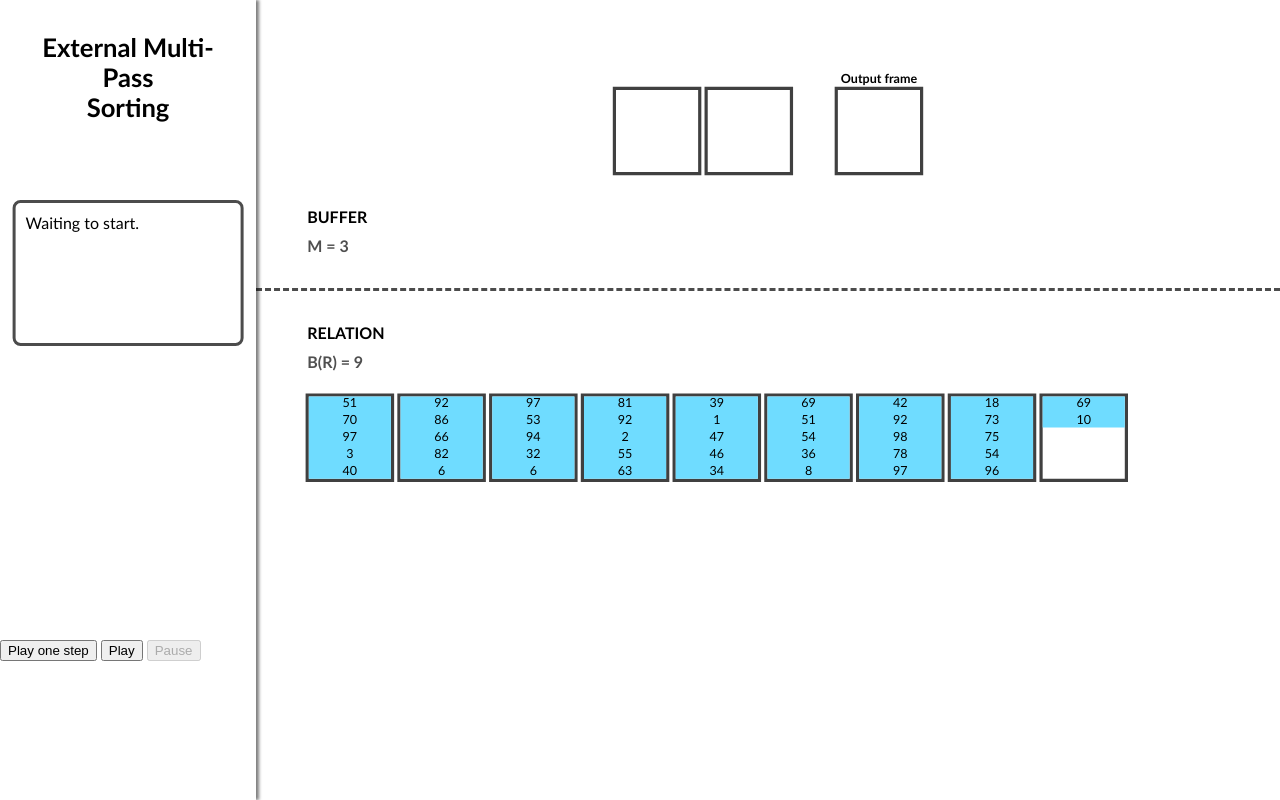
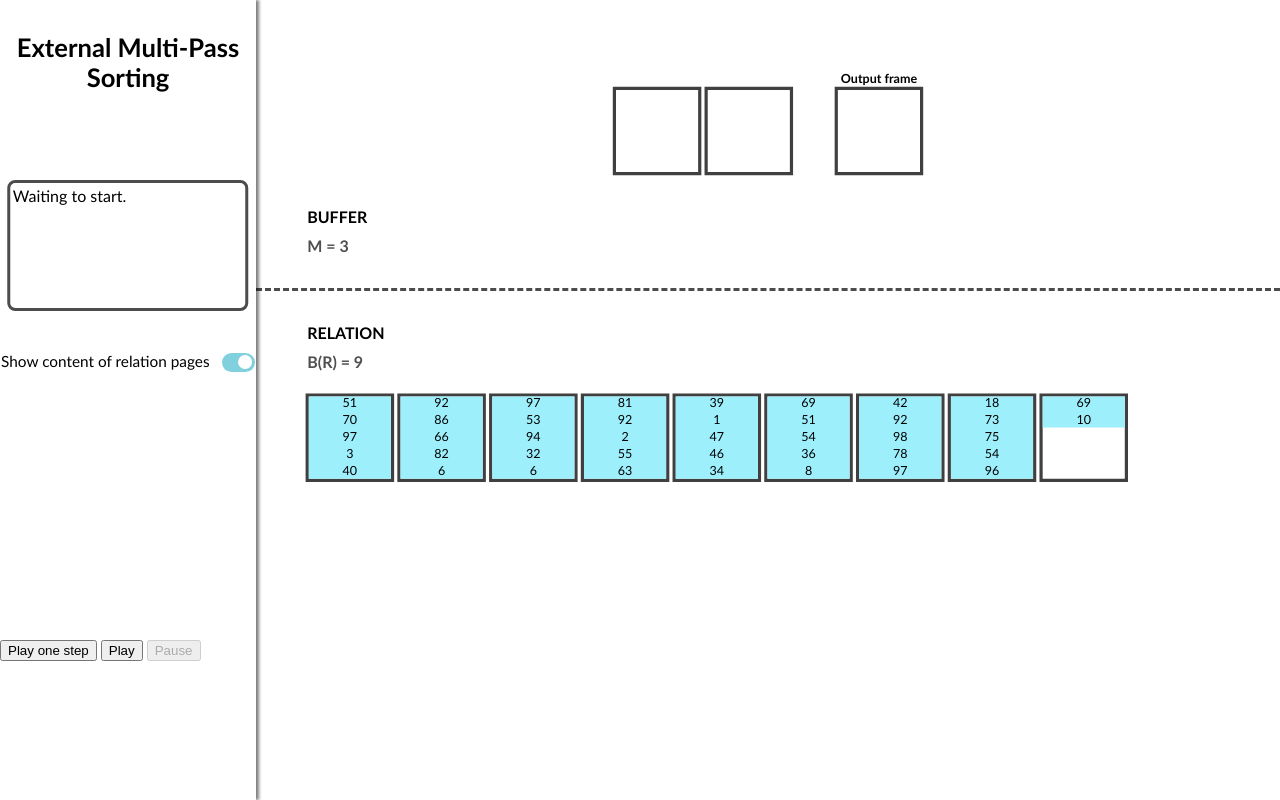
Before and after one commit to annacarini/DM-Project, a plain HTML site: page index.html in a window 1280 px wide. Both pictures are taken after a click on the button "Start". Drawn offline with Linux system fonts and the light colour scheme.

Commit message:
switch per disattivare numeri della relazione

```diff
--- a/application.js
+++ b/application.js
@@ -23,9 +23,6 @@ const States = {
 
 var applicationState = States.Start;    // Tiene lo stato attuale dell'applicazione
 
-var textBox = null;     // Casella a sx in cui appaiono messaggi
-
-
 // PER GESTIRE L'ANIMAZIONE
 var playOneStepButton = null;
 var playButton = null;
@@ -40,6 +37,9 @@ var playing = false;    // per evitare di chiamare di nuovo play() fino a che la
 // PARAMETRI PER GRAFICA
 
 var two;
+
+var textBox = null;     // Casella a sx in cui appaiono messaggi
+var showingRelationContent = true;
 
 // Misure dello schermo
 var windowW = window.innerWidth;
@@ -115,6 +115,7 @@ function onBodyLoad() {
 
     // Resetta gli slider
     document.menu_form.reset();
+    document.getElementById("show_relation_content").checked = true;
 
     // Handler slider
     document.getElementById("buffer_size").onchange = function(event) {
@@ -176,6 +177,16 @@ function startSimulation() {
             default: break;
         }
     }
+
+    // Aggiungi handler allo slider che mostra/nasconde i numeri della relazione
+    document.getElementById("show_relation_content").onchange = function() {
+        showingRelationContent = !showingRelationContent;
+        if (relation == null) return;
+        else {
+            relation.showContent(showingRelationContent);
+        }
+    };
+
 
 
     var leftColumn = new Section(document.getElementById("column_sx"));
--- a/index.html
+++ b/index.html
@@ -9,6 +9,8 @@
         <script type="text/javascript" src="relation.js"></script>
         <script type="text/javascript" src="frame.js"></script>
         <script type="text/javascript" src="tree.js"></script>
+
+        <link rel="stylesheet" href="style.css">
     </head>
     <body onload="onBodyLoad()">
         <div id="menu">
@@ -20,22 +22,33 @@
                 <input type="button" id="start_simulation" value="Start" onclick="startSimulation();"/>
             </form>
         </div>
-        <div id="simulation" hidden>
+        <div id="simulation" style="width:100%; height:100%;" hidden>
             <!-- COLONNA A SX-->
             <div id="column_sx" style="width:20%; height:100%; /*background-color: rgb(188, 223, 174);*/ position:fixed;
             box-shadow: 3px 0px 3px rgba(0, 0, 0, 0.5);">
                 <!-- TITOLO -->
-                <div style="position:fixed; top:4vh; width:16%; left:10%; transform:translate(-50%);
+                <div style="position:relative; top:4vh; width:90%; left:50%; transform:translate(-50%);
                 text-align:center; font-family:Calibri; font-size:2vw; font-weight:bold;">
                     External Multi-Pass<br/>
                     Sorting
                 </div>
                 <!-- CASELLA TESTO per spiegare cosa stiamo facendo -->
-                <div style="position:fixed; top:25vh; width:16%; height:fit-content; min-height:15%; left:10%; transform:translate(-50%);
-                border: 3px solid rgba(0, 0, 0, 0.7); border-radius:8px; padding:10px;">
+                <div style="position:relative; top:15vh; width:90%; height:fit-content; min-height:15%; left:50%; transform:translate(-50%);
+                border: 3px solid rgba(0, 0, 0, 0.7); border-radius:8px; padding:1%;">
                     <span id="text_box" style="font-family:Calibri; font-size:1.25vw;">
                         Waiting to start.
                     </span>
+                </div>
+                <!-- SWITCH per attivare e disattivare i numeri nella relazione -->
+                <div title="" style="position:relative; top:20vh; width:100%; left:50%; transform:translate(-50%); text-align:center;">
+                    <span style="display:inline-block; padding-right:8px; font-family:Calibri; font-size:1.2vw; transform:translateY(4%);">
+                        Show content of relation pages
+                    </span>
+                    <label class="switch" style="vertical-align: middle;">
+                        <input type="checkbox" id="show_relation_content" value="0" checked>
+                            <span class="slider round"></span>
+                        </input>
+                    </label>
                 </div>
                 <!-- PULSANTI -->
                 <div style="position:fixed; z-index:1; top:80vh; height:fit-content; width:fit-content;">
--- a/relation.js
+++ b/relation.js
@@ -17,7 +17,7 @@ class Relation {
 
     // PARAMETRI PER GRAFICA
     spaceBetweenFrames = SPACE_BETWEEN_FRAMES;
-    frameColor = "#6fdcff";
+    frameColor = "#9deffc"; //"#6fdcff";
     highlighterColor = "#2546cc";
     highlighterThickness = VERY_THICK_LINE;
 
@@ -52,7 +52,7 @@ class Relation {
             // Crea il frame        constructor(x, y, size, color, max_elements, two)
             var newFrame = new Frame(framePositionX, framePositionY, this.frameSize, this.frameColor, MAX_ELEMENTS_PER_FRAME, two);
             newFrame.fill(vals);    // Scrivi i valori nel frame
-            //newFrame.setView(0);    // Fai in modo che i valori non si vedono
+            //newFrame.setView(false);    // Fai in modo che i valori non si vedono
 
             // Aggiungi il frame all'albero e alla lista
             this.relation.value.push(newFrame);
@@ -209,6 +209,12 @@ class Relation {
     }
 
 
+    showContent(show) {
+        for (var i = 0; i < this.relationArray.length; i++) {
+            this.relationArray[i].setView(show);
+        }
+    }
+
 
 
 
@@ -262,7 +268,7 @@ class Relation {
             this.changeGroupColor(this.currentGroup.children[i], this.stringifyColor(color));
             // assicurati che il nuovo colore non sia troppo simile a quello precedente
             var newColor = this.randomColor();
-            while (this.differenceBetweenColors(newColor, color) < 60 ) {
+            while (this.differenceBetweenColors(newColor, color) < 70 ) {
                 newColor = this.randomColor();
             }
             //console.log("difference: " + this.differenceBetweenColors(newColor, color));
@@ -342,7 +348,7 @@ class Relation {
         //return Math.abs(color1[0] - color2[0]);     // consideriamo solo la HUE
 
         // Dai piu' importanza alla hue, ma considera anche la luminosita'
-        return Math.abs(color1[0] - color2[0]) + 0.1 * Math.abs(color1[2] - color2[2]);
+        return Math.abs(color1[0] - color2[0]) + 0.08 * Math.abs(color1[2] - color2[2]);
     }
 
 
--- /dev/null
+++ b/style.css
@@ -0,0 +1,62 @@
+
+/* Slider */
+
+.switch {
+    position: relative;
+    display: inline-block;
+    width: 2.6vw;
+    height: 1.5vw;
+}
+
+.switch input {
+    opacity: 0;
+    width: 0;
+    height: 0;
+    accent-color: #80d0dd;
+}
+
+.slider {
+    position: absolute;
+    cursor: pointer;
+    top: 0;
+    left: 0;
+    right: 0;
+    bottom: 0;
+    background-color: #ccc;
+    -webkit-transition: .4s;
+    transition: .4s;
+}
+
+.slider:before {
+    position: absolute;
+    content: "";
+    height: 1.1vw;
+    width: 1.1vw;
+    left: 0.208vw;
+    bottom: 0.370vh;
+    background-color: white;
+    -webkit-transition: .4s;
+    transition: .4s;
+}
+
+input:checked + .slider {
+    background-color: #80d0dd;
+}
+
+input:focus + .slider {
+    box-shadow: 0 0 1px #80d0dd;
+}
+
+input:checked + .slider:before {
+    -webkit-transform: translateX(1.1vw);
+    -ms-transform: translateX(1.1vw);
+    transform: translateX(1.1vw);
+}
+
+.slider.round {
+    border-radius: 1.771vw;
+}
+
+.slider.round:before {
+    border-radius: 50%;
+}
```
